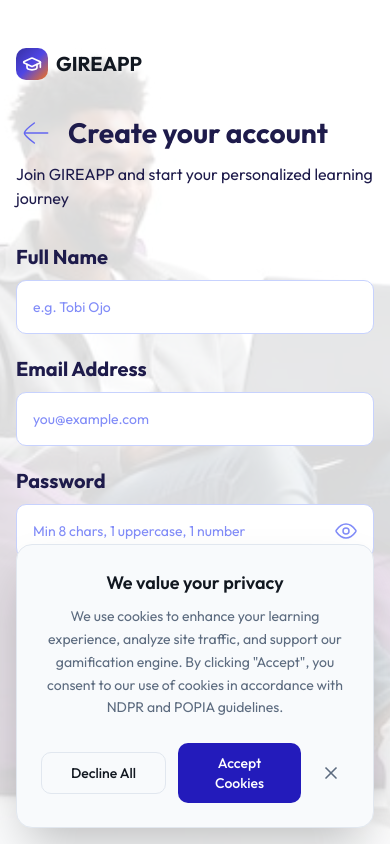
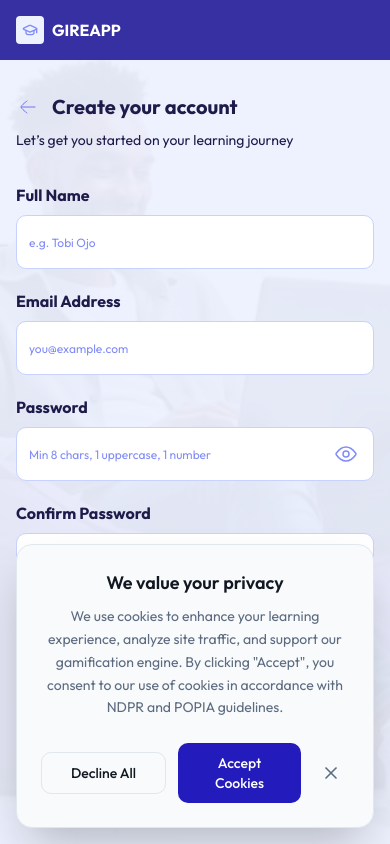
Before and after one commit to gireapp/gireapp-frontend, a Next.js app: page /register in a window 390 px wide. Built offline with nearby package versions, Linux system fonts and the light colour scheme; no server answers.

Commit message:
style: optimize authentication pages and forms for mobile responsiveness

```diff
--- a/src/app/(auth)/layout.tsx
+++ b/src/app/(auth)/layout.tsx
@@ -67,14 +67,14 @@ export default function AuthLayout({
       </div>
 
       {/* ── Right: Auth form ── */}
-      <div className="flex flex-col px-4 sm:px-8 md:px-12 lg:px-16 py-12 bg-white/85 overflow-y-auto max-h-screen">
+      <div className="flex flex-col px-4 sm:px-8 md:px-12 lg:px-16 py-12 bg-indigo-50/95 lg:bg-white/85 overflow-y-auto max-h-screen">
         {/* Mobile logo */}
-        <div className="lg:hidden mb-8">
+        <div className="lg:hidden flex items-center justify-between bg-indigo-800 p-4 -mx-4 sm:-mx-8 md:-mx-12 -mt-12 mb-8">
           <Link href="/" className="flex items-center gap-2">
-            <div className="w-8 h-8 rounded-lg bg-gradient-brand flex items-center justify-center">
-              <GraduationCap className="w-5 h-5 text-white" aria-hidden="true" />
+            <div className="w-7 h-7 rounded bg-indigo-50 flex items-center justify-center">
+              <GraduationCap className="w-4 h-4 text-indigo-400" aria-hidden="true" />
             </div>
-            <span className="font-heading font-bold text-xl text-foreground">GIREAPP</span>
+            <span className="font-heading font-bold text-[16px] text-white">GIREAPP</span>
           </Link>
         </div>
 
--- a/src/app/(auth)/login/page.tsx
+++ b/src/app/(auth)/login/page.tsx
@@ -14,19 +14,19 @@ export default function LoginPage() {
         <div className="inline-flex items-center justify-start gap-3">
           <Link
             href="/"
-            className="relative h-10 w-10 shrink-0 hover:bg-indigo-50/50 rounded-lg transition-colors flex items-center justify-center cursor-pointer"
+            className="relative h-6 w-6 lg:h-10 lg:w-10 shrink-0 hover:bg-indigo-50/50 rounded-lg transition-colors flex items-center justify-center cursor-pointer"
             aria-label="Go back to landing page"
           >
-            <svg width="40" height="40" viewBox="0 0 40 40" fill="none" xmlns="http://www.w3.org/2000/svg" aria-hidden="true">
+            <svg className="w-full h-full" viewBox="0 0 40 40" fill="none" xmlns="http://www.w3.org/2000/svg" aria-hidden="true">
               <path d="M9.1665 20.0034H31.6665" stroke="#6366F1" strokeWidth="1.5" strokeLinecap="round" strokeLinejoin="round"/>
               <path d="M18.3334 30.0033C18.3334 30.0033 8.33351 22.6383 8.3335 20.0031C8.33348 17.3679 18.3335 10.0032 18.3335 10.0032" stroke="#6366F1" strokeWidth="1.5" strokeLinecap="round" strokeLinejoin="round"/>
             </svg>
           </Link>
-          <h1 className="flex flex-col justify-center text-[28px] font-bold text-indigo-950 font-heading break-words">
+          <h1 className="flex flex-col justify-center text-[20px] lg:text-[28px] font-bold text-indigo-950 font-heading break-words">
             Welcome back
           </h1>
         </div>
-        <p className="w-full text-[16px] text-indigo-950 font-sans font-normal break-words">
+        <p className="w-full text-[14px] lg:text-[16px] text-indigo-950 font-sans font-normal break-words">
           Log in to continue your learning journey
         </p>
       </div>
--- a/src/app/(auth)/register/page.tsx
+++ b/src/app/(auth)/register/page.tsx
@@ -20,20 +20,20 @@ export default function RegisterPage() {
         <div className="inline-flex items-center justify-start gap-3">
           <Link
             href="/"
-            className="relative h-10 w-10 shrink-0 hover:bg-indigo-50/50 rounded-lg transition-colors flex items-center justify-center cursor-pointer"
+            className="relative h-6 w-6 lg:h-10 lg:w-10 shrink-0 hover:bg-indigo-50/50 rounded-lg transition-colors flex items-center justify-center cursor-pointer"
             aria-label="Go back to landing page"
           >
-            <svg width="40" height="40" viewBox="0 0 40 40" fill="none" xmlns="http://www.w3.org/2000/svg" aria-hidden="true">
+            <svg className="w-full h-full" viewBox="0 0 40 40" fill="none" xmlns="http://www.w3.org/2000/svg" aria-hidden="true">
               <path d="M9.1665 20.0034H31.6665" stroke="#6366F1" strokeWidth="1.5" strokeLinecap="round" strokeLinejoin="round"/>
               <path d="M18.3334 30.0033C18.3334 30.0033 8.33351 22.6383 8.3335 20.0031C8.33348 17.3679 18.3335 10.0032 18.3335 10.0032" stroke="#6366F1" strokeWidth="1.5" strokeLinecap="round" strokeLinejoin="round"/>
             </svg>
           </Link>
-          <h1 className="flex flex-col justify-center text-[28px] font-bold text-indigo-950 font-heading break-words">
+          <h1 className="flex flex-col justify-center text-[20px] lg:text-[28px] font-bold text-indigo-950 font-heading break-words">
             Create your account
           </h1>
         </div>
-        <p className="flex flex-col justify-center self-stretch text-base font-normal text-indigo-950 break-words">
-          Join GIREAPP and start your personalized learning journey
+        <p className="flex flex-col justify-center self-stretch text-[14px] lg:text-[16px] font-normal text-indigo-950 break-words">
+          Let’s get you started on your learning journey
         </p>
       </div>
 
--- a/src/features/auth/register-form.tsx
+++ b/src/features/auth/register-form.tsx
@@ -147,7 +147,7 @@ export function RegisterForm() {
 
       {/* Name */}
       <div className="flex flex-col gap-2">
-        <label htmlFor="register-name" className="text-[20px] font-heading font-bold text-indigo-950 break-words">
+        <label htmlFor="register-name" className="text-[16px] lg:text-[20px] font-heading font-bold text-indigo-950 break-words">
           Full Name
         </label>
         <input
@@ -160,7 +160,7 @@ export function RegisterForm() {
           value={values.name}
           onChange={(e) => handleChange('name', e.target.value)}
           onBlur={() => handleBlur('name')}
-          className={`w-full h-[54px] px-4 bg-white rounded-lg border border-indigo-200 text-indigo-950 placeholder:text-indigo-400 text-[14px] font-sans font-normal break-words focus:outline-none focus:ring-2 focus:ring-indigo-400 transition-shadow ${
+          className={`w-full h-[54px] px-3 lg:px-4 bg-white rounded-lg border border-indigo-200 text-indigo-950 placeholder:text-indigo-400 text-[12px] lg:text-[14px] font-sans font-normal break-words focus:outline-none focus:ring-2 focus:ring-indigo-400 transition-shadow ${
             getError('name') ? 'border-destructive' : ''
           }`}
           aria-describedby={getError('name') ? 'name-error' : undefined}
@@ -175,7 +175,7 @@ export function RegisterForm() {
 
       {/* Email */}
       <div className="flex flex-col gap-2">
-        <label htmlFor="register-email" className="text-[20px] font-heading font-bold text-indigo-950 break-words">
+        <label htmlFor="register-email" className="text-[16px] lg:text-[20px] font-heading font-bold text-indigo-950 break-words">
           Email Address
         </label>
         <input
@@ -188,7 +188,7 @@ export function RegisterForm() {
           value={values.email}
           onChange={(e) => handleChange('email', e.target.value)}
           onBlur={() => handleBlur('email')}
-          className={`w-full h-[54px] px-4 bg-white rounded-lg border border-indigo-200 text-indigo-950 placeholder:text-indigo-400 text-[14px] font-sans font-normal break-words focus:outline-none focus:ring-2 focus:ring-indigo-400 transition-shadow ${
+          className={`w-full h-[54px] px-3 lg:px-4 bg-white rounded-lg border border-indigo-200 text-indigo-950 placeholder:text-indigo-400 text-[12px] lg:text-[14px] font-sans font-normal break-words focus:outline-none focus:ring-2 focus:ring-indigo-400 transition-shadow ${
             getError('email') ? 'border-destructive' : ''
           }`}
           aria-describedby={getError('email') ? 'email-error' : undefined}
@@ -203,7 +203,7 @@ export function RegisterForm() {
 
       {/* Password */}
       <div className="flex flex-col gap-2">
-        <label htmlFor="register-password" className="text-[20px] font-heading font-bold text-indigo-950 break-words">
+        <label htmlFor="register-password" className="text-[16px] lg:text-[20px] font-heading font-bold text-indigo-950 break-words">
           Password
         </label>
         <div className="relative">
@@ -217,7 +217,7 @@ export function RegisterForm() {
             value={values.password}
             onChange={(e) => handleChange('password', e.target.value)}
             onBlur={() => handleBlur('password')}
-            className={`w-full h-[54px] px-4 pr-12 bg-white rounded-lg border border-indigo-200 text-indigo-950 placeholder:text-indigo-400 text-[14px] font-sans font-normal break-words focus:outline-none focus:ring-2 focus:ring-indigo-400 transition-shadow ${
+            className={`w-full h-[54px] px-3 lg:px-4 pr-12 bg-white rounded-lg border border-indigo-200 text-indigo-950 placeholder:text-indigo-400 text-[12px] lg:text-[14px] font-sans font-normal break-words focus:outline-none focus:ring-2 focus:ring-indigo-400 transition-shadow ${
               getError('password') ? 'border-destructive' : ''
             }`}
             aria-describedby={getError('password') ? 'password-error' : undefined}
@@ -245,7 +245,7 @@ export function RegisterForm() {
 
       {/* Confirm Password */}
       <div className="flex flex-col gap-2">
-        <label htmlFor="register-confirm" className="text-[20px] font-heading font-bold text-indigo-950 break-words">
+        <label htmlFor="register-confirm" className="text-[16px] lg:text-[20px] font-heading font-bold text-indigo-950 break-words">
           Confirm Password
         </label>
         <div className="relative">
@@ -259,7 +259,7 @@ export function RegisterForm() {
             value={values.confirmPassword}
             onChange={(e) => handleChange('confirmPassword', e.target.value)}
             onBlur={() => handleBlur('confirmPassword')}
-            className={`w-full h-[54px] px-4 pr-12 bg-white rounded-lg border border-indigo-200 text-indigo-950 placeholder:text-indigo-400 text-[14px] font-sans font-normal break-words focus:outline-none focus:ring-2 focus:ring-indigo-400 transition-shadow ${
+            className={`w-full h-[54px] px-3 lg:px-4 pr-12 bg-white rounded-lg border border-indigo-200 text-indigo-950 placeholder:text-indigo-400 text-[12px] lg:text-[14px] font-sans font-normal break-words focus:outline-none focus:ring-2 focus:ring-indigo-400 transition-shadow ${
               getError('confirmPassword') ? 'border-destructive' : ''
             }`}
             aria-describedby={getError('confirmPassword') ? 'confirm-error' : undefined}
@@ -297,7 +297,7 @@ export function RegisterForm() {
         type="submit"
         disabled={isPending || state.success}
         id="register-submit"
-        className="w-full flex items-center justify-center gap-2 h-[56px] mt-8 bg-coral-500 text-indigo-50 rounded-lg text-[20px] font-heading font-bold hover:bg-coral-600 transition-colors disabled:opacity-50 disabled:cursor-not-allowed"
+        className="w-full flex items-center justify-center gap-2 h-[54px] lg:h-[56px] mt-8 bg-coral-500 text-indigo-50 rounded-lg text-[16px] lg:text-[20px] font-heading font-bold hover:bg-coral-600 transition-colors disabled:opacity-50 disabled:cursor-not-allowed"
       >
         {isPending ? (
           <>
@@ -305,12 +305,12 @@ export function RegisterForm() {
             Creating account...
           </>
         ) : (
-          'Create Account'
+          'Continue'
         )}
       </button>
 
       {/* Login link */}
-      <p className="text-center text-[14px] font-sans text-indigo-800 mt-3">
+      <p className="text-center text-[12px] lg:text-[14px] font-sans text-indigo-800 mt-3">
         Already have an account?{' '}
         <Link href="/login" className="text-coral-500 font-normal hover:underline ml-1">
           Log in
```
Also changed, not shown: src/features/auth/login-form.tsx (+7 -7 lines), 1 other file (tests, documents, lock files or other folders).
